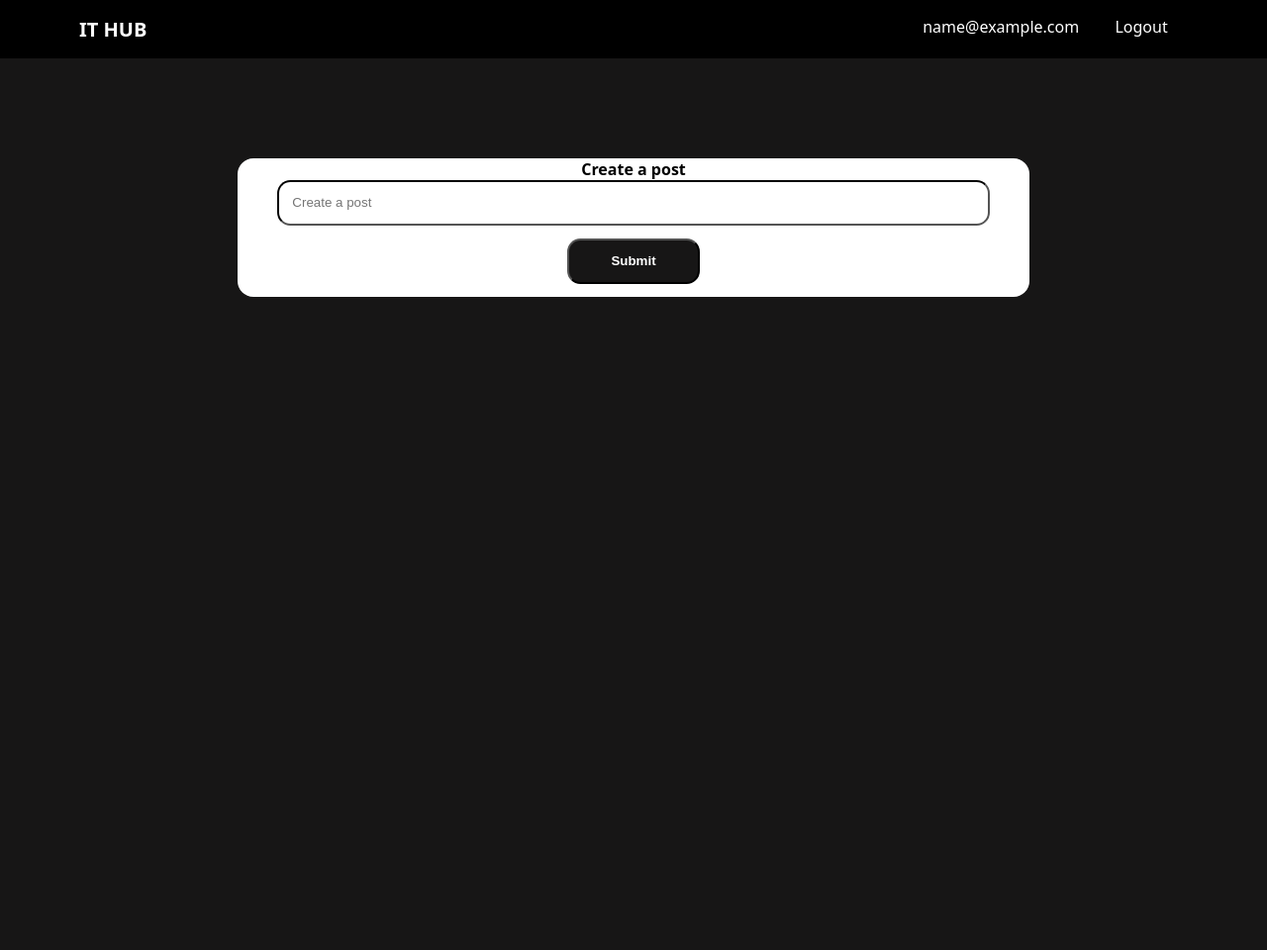
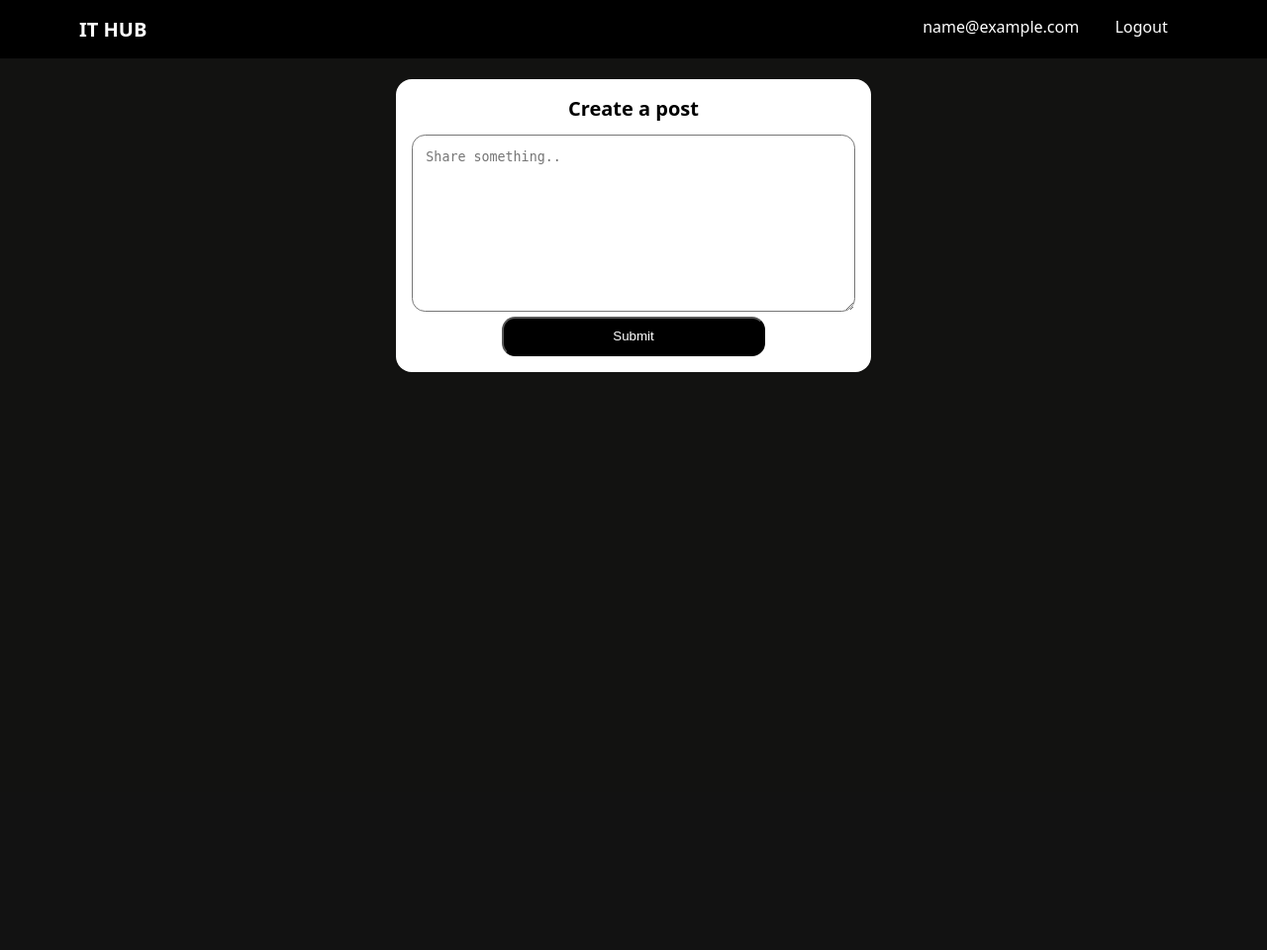
Before and after one commit to JohnzExor/ITHUB, a PHP site: page / in a window 1280 px wide. Shown: the whole page at 99% size. After the commit the page ends 376 px from the top, so only its background shows below. Run offline with PHP 8.4, Linux system fonts and the light colour scheme; the visitor is signed in with stand-in values (Sample User, id 1); data that the repository does not hold is empty.

Commit message:
imrpoved functions

```diff
--- a/homepage.php
+++ b/homepage.php
@@ -16,7 +16,6 @@
     .homepage {
         height: 60.1em;
         padding: 20em;
-        background-image: url('images/homepage.jpg');
         color: white;
     }
 
--- a/index.php
+++ b/index.php
@@ -29,10 +29,24 @@
             ?>
         </ul>
     </nav>
-    <?php
-    if(!isset($_SESSION['email'])){
-        include 'homepage.php';
-    } else include 'newsfeed.php';
-    ?>
+    <div class="background"></div>
+    <div class="container">
+        <?php
+            if(!isset($_SESSION['email'])){
+                include 'homepage.php';
+            } else include 'newsfeed.php';
+        ?>
+    </div>
+    <div class="background-color"></div>
 </body>
 </html>
+
+<style>
+    .background {
+        background-color: #121211;
+        height: 60.1em;
+        position: fixed;
+        width: 100%;
+        z-index: -1;
+    }
+</style>
--- a/login.php
+++ b/login.php
@@ -1,6 +1,6 @@
 <form action="auth.php" class="login-register-menu" method="GET">
 
-    <a class="close-btn" href="?action=''">x</a>
+    <a class="close-btn" href="?">x</a>
     <h3>login</h3>
 
     <label for="email">Email</label><br>
--- a/newsfeed.php
+++ b/newsfeed.php
@@ -19,7 +19,7 @@
         <div class="create-post">
             <form method="POST">
                 <label class="post-label" for="post-text">Create a post</label><br>
-                <input class="post-text" type="text" name="post-text" id="" placeholder="Create a post"><br>
+                <textarea class="text-area" name="post-text" id="" cols="30" rows="10" placeholder="Share something.."></textarea><br>
                 <input class="post-btn" type="submit">
             </form>
         </div>
@@ -40,9 +40,9 @@
                         $row_name = $result_name->fetch_assoc();
                         echo "
                             <div class='feed'>
-                            <p class='user-name'>" . $row_name['name'] . "</p>
-                            <p>" . $row['text'] . "</p>
-                            <p class='date-posted'>" . $row['date_posted'] . "</p>
+                                <p class='user-name'>" . $row_name['name'] . "</p>
+                                <p class='feed-text'>" . $row['text'] . "</p>
+                                <p class='date-posted'>" . $row['date_posted'] . "</p>
                             </div>
                         ";
                     }
@@ -54,47 +54,42 @@
 </div>
 
 <style>
-    .newsfeed {
-        background-color: #171616;
-        height: 60em;
-        color: white;
+
+    .newsfeed-container {
+        padding-top: 5em;
     }
 
     .create-post {
+        width: 30em;
+        margin: auto;
         background-color: white;
-        width: 50em;
-        margin: auto;
-        color: black;
+        padding: 1em;
+        border-radius: 1em;
         text-align: center;
-        border-radius: 1em;
-        position: relative;
-        top: 10em;
     }
 
-    .post-label {
+    .create-post .post-label {
+        font-size: 20px;
         font-weight: bold;
     }
 
-    .create-post .post-text {
-        padding-bottom: 3em;
+    .create-post .text-area {
+        margin-top: 1em;
+        width: 100%;
         border-radius: 1em;
-        border-color: black;
-        width: 90%;
         padding: 1em;
     }
 
-    .post-btn {
-        padding: 1em;
-        width: 10em;
-        margin: 1em;
-        background-color: #171616;
+    .create-post .post-btn {
+        width: 20em;
+        height: 3em;
+        border-radius: 1em;
+        background-color: black;
         color: white;
-        font-weight: bold;
         cursor: pointer;
-        border-radius: 1em;
     }
 
-    .post-btn:hover {
+    .create-post .post-btn:hover {
         color: black;
         background-color: white;
         transition: 0.5s;
@@ -108,8 +103,6 @@
         margin: auto;
         border-radius: 1em;
         margin-top: 1em;
-        position: relative;
-        top: 10em;
     }
 
     .feed .user-name {
--- a/register.php
+++ b/register.php
@@ -1,6 +1,6 @@
 <form action="auth.php" class="login-register-menu" method="POST">
 
-    <a class="close-btn" href="?action=''">x</a>
+    <a class="close-btn" href="?">x</a>
     <h3>Register</h3>
 
     <label for="firstname">Firstname</label><br>
```
Also changed, not shown: images/homepage.jpg (deleted).
